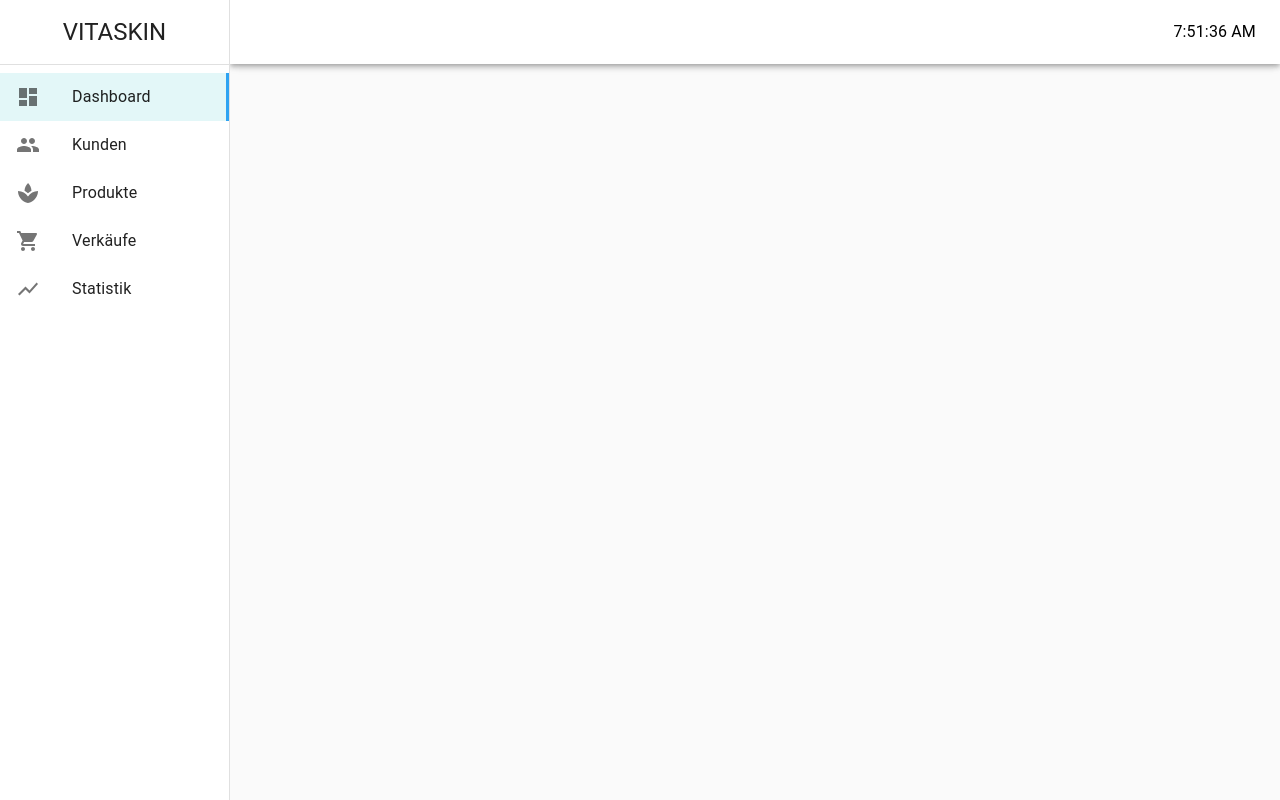
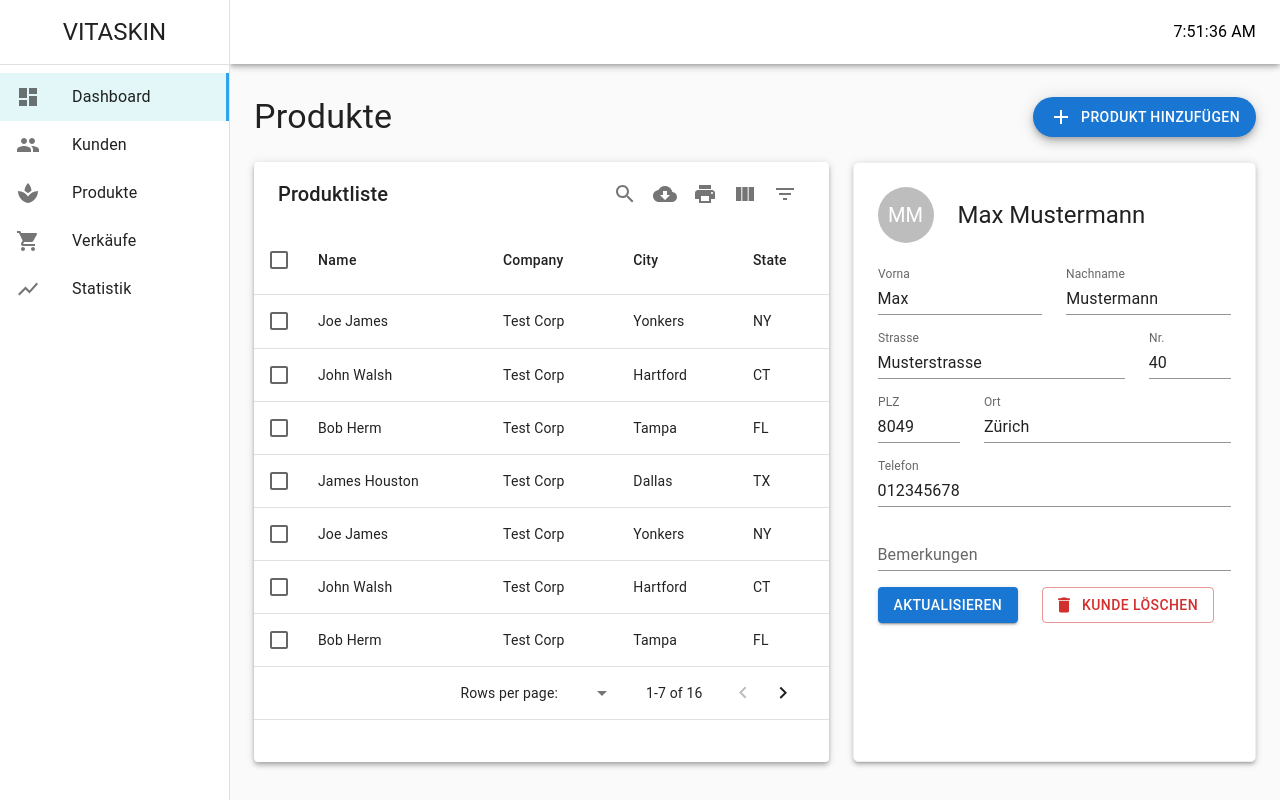
Before and after one commit to bmit-baj/vitaskin, a React (Create React App) app: page /produkte in a window 1280 px wide. Built offline with nearby package versions, Linux system fonts and the light colour scheme.

Commit message:
feature/products

```diff
--- a/src/App.js
+++ b/src/App.js
@@ -3,7 +3,7 @@ import { BrowserRouter as Router, Route, Switch } from 'react-router-dom';
 // Import der benötigten Components
 import { Sidebar } from './components';
 // Import der benötigten Pages
-import { Dashboard, Customers} from './pages';
+import { Dashboard, Customers, Products} from './pages';
 
 
 function App() {
@@ -17,6 +17,9 @@ function App() {
         <Route path="/kunden">
             <Customers />
         </Route>
+        <Route path="/produkte">
+            <Products />
+        </Route>
       </Switch>
     </Router>
   );
--- /dev/null
+++ b/src/components/ProductInfo/ProductInfo.jsx
@@ -0,0 +1,110 @@
+import React from 'react';
+import Box from '@material-ui/core/Box';
+import useStyles from './styles';
+import Avatar from '@mui/material/Avatar';
+import Stack from '@mui/material/Stack';
+import { Typography } from '@material-ui/core';
+import TextField from '@mui/material/TextField';
+import Button from '@mui/material/Button';
+import DeleteIcon from '@mui/icons-material/Delete';
+import SendIcon from '@mui/icons-material/Send';
+
+const DataTable = (props) => {
+
+    const classes = useStyles();
+
+    return (
+        <div className={classes.root}>
+            <Box className={classes.paper} boxShadow={3} component="form">
+                <div className={classes.content}>
+                    <Stack direction="row" className={classes.header} spacing={3}>
+                        <Avatar sx={{ width: 56, height: 56 }}>MM</Avatar>
+                        <Typography variant='h5'>Max Mustermann</Typography>
+                    </Stack>
+                    <Stack direction="row" spacing={3} className={classes.section}>
+                        <TextField
+                            label="Vorna"
+                            defaultValue="Max"
+                            variant="standard"
+                        />
+                        <TextField
+                            label="Nachname"
+                            defaultValue="Mustermann"
+                            variant="standard"
+                        />
+                    </Stack>
+                    <Stack direction="row" spacing={3} className={classes.section}>
+                        <TextField
+                            label="Strasse"
+                            defaultValue="Musterstrasse"
+                            variant="standard"
+                            sx={{
+                                width: '75%',
+                            }}
+                        />
+                        <TextField
+                            label="Nr."
+                            defaultValue="40"
+                            variant="standard"
+                            sx={{
+                                width: '25%',
+                            }}
+                            />
+                    </Stack>
+                    <Stack direction="row" spacing={3} className={classes.section}>
+                        <TextField
+                            label="PLZ"
+                            defaultValue="8049"
+                            variant="standard"
+                            sx={{
+                                width: '25%',
+                            }}
+                        />
+                        <TextField
+                            label="Ort"
+                            defaultValue="Zürich"
+                            variant="standard"
+                            sx={{
+                                width: '75%',
+                            }}
+                        />
+                    </Stack>
+                    <div className={classes.section}>
+                        <TextField
+                            label="Telefon"
+                            defaultValue="012345678"
+                            variant="standard"
+                            sx={{
+                                width: '100%',
+                            }}
+                        />
+                    </div>
+                    <div className={classes.section}>
+                        <TextField
+                            id="standard-multiline-static"
+                            label="Bemerkungen"
+                            multiline
+                            variant="standard"
+                            maxRows={5}
+                            sx={{
+                                width: '100%',
+                            }}
+                        />
+                    </div>
+                    <div className={classes.actions}>
+                        <Stack direction="row" spacing={3}>
+                            <Button variant="contained">
+                                Aktualisieren
+                            </Button>
+                            <Button variant="outlined" color="error" startIcon={<DeleteIcon />}>
+                                Kunde Löschen
+                            </Button>
+                        </Stack>
+                    </div>
+                </div>
+            </Box>
+        </div>
+    )
+}
+
+export default DataTable
--- /dev/null
+++ b/src/components/ProductInfo/styles.js
@@ -0,0 +1,36 @@
+import { makeStyles } from '@material-ui/core/styles';
+
+export default makeStyles((theme) => ({
+    root: {
+        display: "flex",
+        "& > *": {
+          width: "100%",
+          height: "75vh",
+          }
+    },
+    paper: {
+        display: 'flex',
+        padding: theme.spacing(1),
+        backgroundColor: 'white',
+        border: '1px solid #eee',
+        borderRadius: '5px',
+    },
+    header: {
+        width: '100%',
+        display: 'flex',
+
+        alignItems: 'center',
+        marginBottom: theme.spacing(3)
+    },
+    content: {
+        margin: theme.spacing(2),
+    },
+    section: {
+        marginTop: theme.spacing(2)
+    },
+    actions: {
+        marginTop: theme.spacing(2),
+        display: 'flex',
+        justifyContent: 'flex-start'
+    }
+}));
--- a/src/components/index.js
+++ b/src/components/index.js
@@ -4,3 +4,4 @@ export { default as StatusCard } from './StatusCard/StatusCard'
 export { default as Info } from './Info/Info'
 export { default as DataTable } from './DataTable/DataTable'
 export { default as UserInfo } from './UserInfo/UserInfo'
+export { default as ProductInfo } from './ProductInfo/ProductInfo'
--- /dev/null
+++ b/src/pages/Products/Products.jsx
@@ -0,0 +1,56 @@
+// Import der benötigten React-Components
+import React from 'react';
+// Import der benötigten MaterialUI Components
+import Grid from '@material-ui/core/Grid';
+import Typography from '@material-ui/core/Typography';
+import Fab from '@mui/material/Fab';
+import AddIcon from '@mui/icons-material/Add';
+
+// Import der benötigten Components
+import { DataTable, ProductInfo } from '../../components'
+// Import der Daten für die Components
+import { columns, data, options } from '../../assets/data'
+// Import der benötigten Style-Sheets
+import mainStyles from '../../components/Sidebar/styles';
+import rootStyles from '../rootStyles';
+import { Stack } from '@mui/material';
+
+
+const Products = () => {
+
+    const main = mainStyles();
+    const root = rootStyles();
+
+    return (
+        <div className={root.root}>
+            <main className={main.content}>
+                <div className={main.toolbar} />
+                <Stack direction="row" className={root.heading}>
+                    <Typography variant="h4">
+                        Produkte
+                    </Typography>
+                    <Fab variant="extended" color="primary" aria-label="add" size="medium">
+                        <AddIcon sx={{ mr: 1 }} />
+                        Produkt hinzufügen
+                    </Fab>
+                </Stack>
+                <Grid container spacing={3}>
+                    <Grid item xs={12} sm={12} lg={7}>
+                        <DataTable
+                            title="Produktliste"
+                            data={data}
+                            options={options}
+                            columns={columns}
+                        />
+                    </Grid>
+                    <Grid item xs={12} sm={6} lg={5}>
+                        <ProductInfo />
+                    </Grid>
+                </Grid>
+
+            </main>
+        </div>
+    )
+}
+
+export default Products
--- a/src/pages/index.js
+++ b/src/pages/index.js
@@ -1,2 +1,3 @@
 export { default as Dashboard } from './Dashboard/Dashboard'
 export { default as Customers } from './Customers/Customers'
+export { default as Products } from './Products/Products'
```
